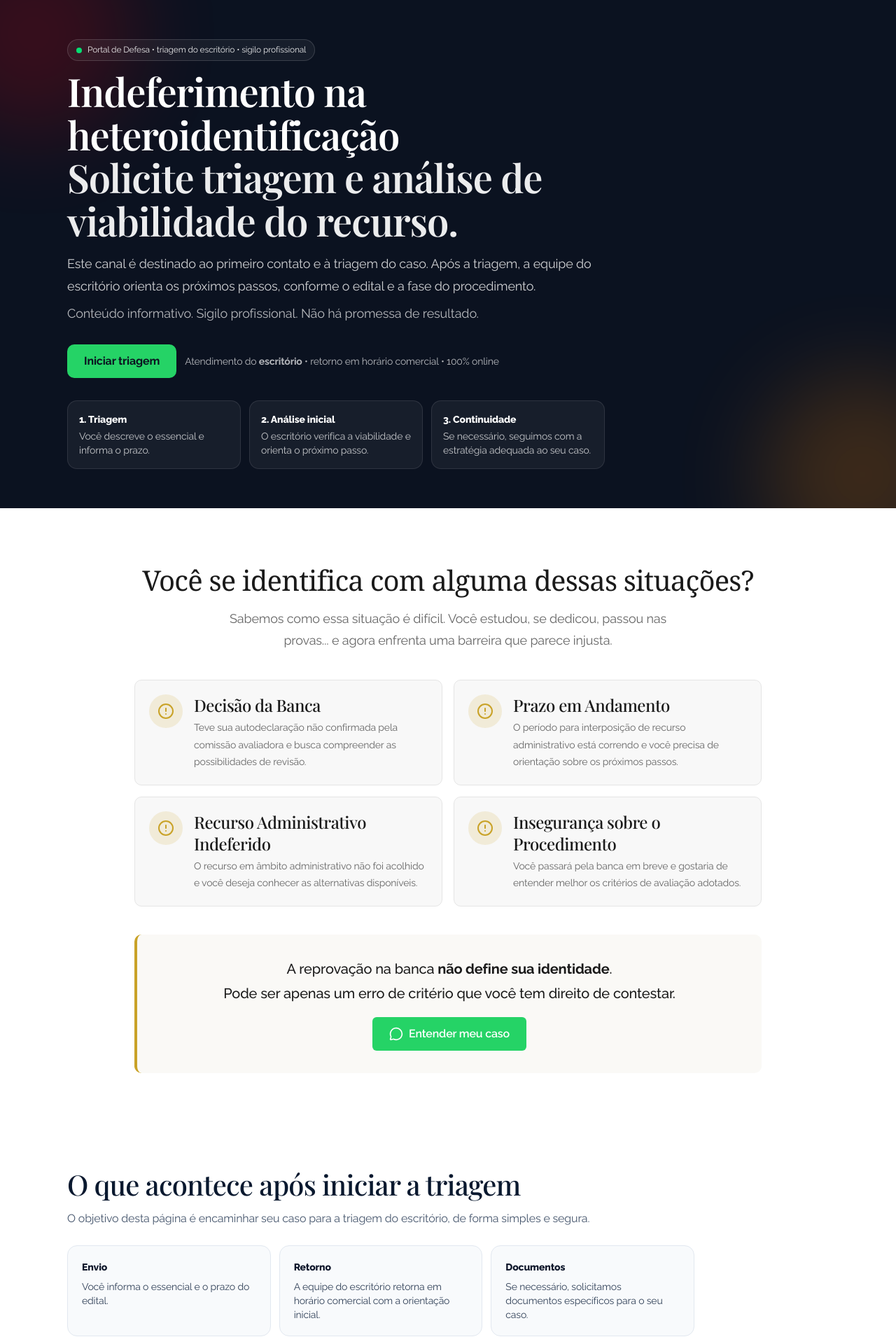
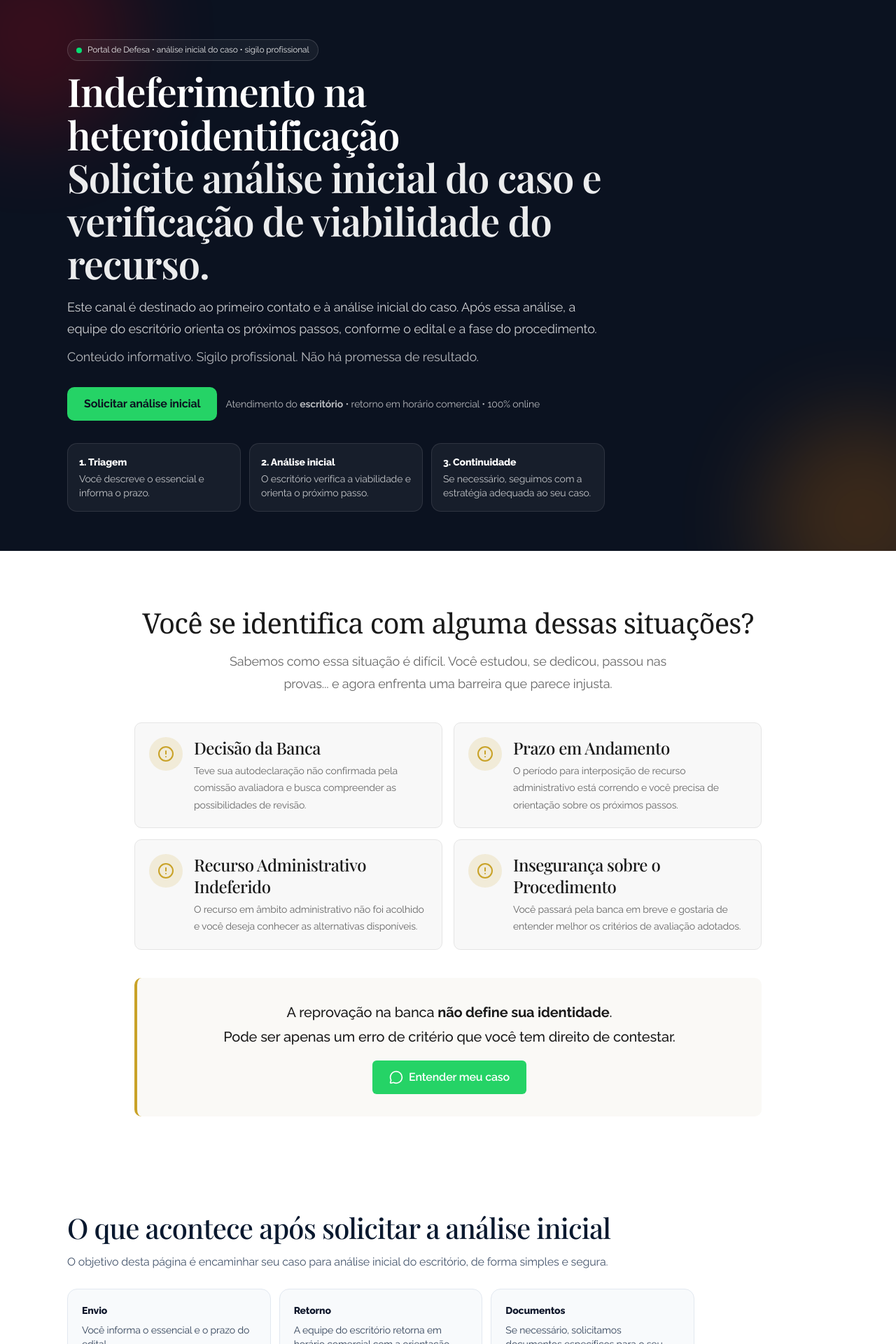
Before and after one commit to ViniciusGavioli/marcelo-colen-site, a Next.js app: page /portal-defesa-heteroidentificacao in a window 1280 px wide. Shown: the top 1920 px of the page at 70% size. Built offline with nearby package versions, Linux system fonts and the light colour scheme; no server answers; a web font is replaced by a local one.

Commit message:
copy(portal): replace triagem wording with analise inicial (formal)

```diff
--- a/src/app/(lp)/portal-defesa-heteroidentificacao/page.tsx
+++ b/src/app/(lp)/portal-defesa-heteroidentificacao/page.tsx
@@ -97,7 +97,7 @@ function PortalHero() {
                 <div className="max-w-3xl">
                     <p className="mb-3 inline-flex items-center gap-2 rounded-full border border-white/15 bg-white/5 px-3 py-1 text-xs text-white/90">
                         <span className="h-2 w-2 rounded-full bg-green-400" />
-                        Portal de Defesa • triagem do escritório • sigilo profissional
+                        Portal de Defesa • análise inicial do caso • sigilo profissional
                     </p>
 
                     <h1
@@ -106,13 +106,13 @@ function PortalHero() {
                     >
                         Indeferimento na heteroidentificação
                         <span className="block text-white/90" style={{ color: "rgba(255,255,255,0.92)" }}>
-                            Solicite triagem e análise de viabilidade do recurso.
+                            Solicite análise inicial do caso e verificação de viabilidade do recurso.
                         </span>
                     </h1>
 
                     <p className="mt-4 text-base leading-relaxed text-white/80 sm:text-lg">
-                        Este canal é destinado ao primeiro contato e à triagem do caso.
-                        Após a triagem, a equipe do escritório orienta os próximos passos, conforme o edital e a fase do procedimento.
+                        Este canal é destinado ao primeiro contato e à análise inicial do caso.
+                        Após essa análise, a equipe do escritório orienta os próximos passos, conforme o edital e a fase do procedimento.
                         <span className="block mt-2 text-white/70">
                             Conteúdo informativo. Sigilo profissional. Não há promessa de resultado.
                         </span>
@@ -123,7 +123,7 @@ function PortalHero() {
                             href="/consulta"
                             className="inline-flex items-center justify-center rounded-xl bg-[#25D366] px-6 py-3 text-base font-bold text-[#0B1220] hover:opacity-95"
                         >
-                            Iniciar triagem
+                            Solicitar análise inicial
                         </Link>
                         <div className="text-sm text-white/70">
                             Atendimento do <b>escritório</b> • retorno em horário comercial • 100% online
@@ -154,10 +154,10 @@ function NextStepsSection() {
             <Container className="py-14">
                 <div className="max-w-4xl">
                     <h2 className="text-2xl font-extrabold text-slate-900 sm:text-3xl">
-                        O que acontece após iniciar a triagem
+                        O que acontece após solicitar a análise inicial
                     </h2>
                     <p className="mt-3 text-slate-600">
-                        O objetivo desta página é encaminhar seu caso para a triagem do escritório, de forma simples e segura.
+                        O objetivo desta página é encaminhar seu caso para análise inicial do escritório, de forma simples e segura.
                     </p>
 
                     <div className="mt-6 grid gap-3 sm:grid-cols-3">
```
